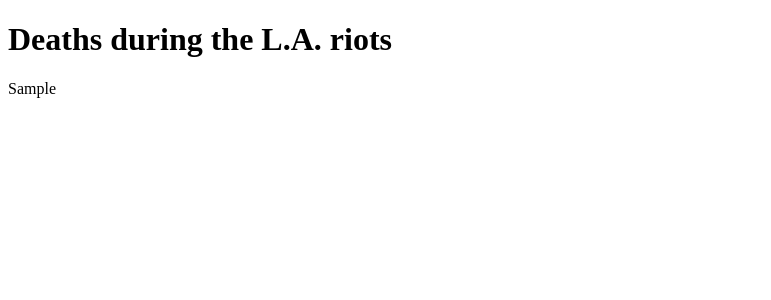
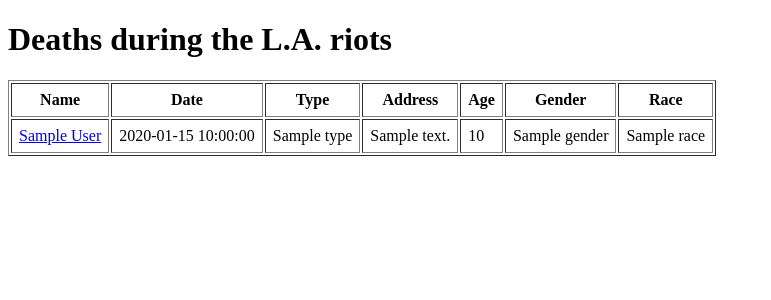
Before and after one commit to kazu-tsukagoshi/flask-newsapp, a Flask app: template templates/index.html in a window 1280 px wide. Shown: the top 300 px of the page, without its empty margins (0-771 px from the left). Run offline with Flask 2, Linux system fonts and the light colour scheme; the template is opened without the code that fills it: most values are stand-ins (such as "Sample title", 1, 10 or a date in 2020).

Commit message:
third commit

```diff
--- a/app.py
+++ b/app.py
@@ -16,5 +16,15 @@ def index():
     object_list = get_csv()
     return render_template(template, object_list=object_list)
 
+@app.route('/<row_id>/')
+def detail(row_id):
+    template = 'detail.html'
+    object_list = get_csv()
+    for row in object_list:
+        if row['id'] == row_id:
+            return render_template(template, object=row)
+    abort(404)
+
+
 if __name__ == '__main__':
     app.run(debug=True, use_reloader=True)
--- a/templates/index.html
+++ b/templates/index.html
@@ -3,6 +3,27 @@
     <head></head>
     <body>
         <h1>Deaths during the L.A. riots</h1>
-        {{ object_list }}
+        <table border=1 cellpadding=7>
+            <tr>
+                <th>Name</th>
+                <th>Date</th>
+                <th>Type</th>
+                <th>Address</th>
+                <th>Age</th>
+                <th>Gender</th>
+                <th>Race</th>
+            </tr>
+            {% for obj in object_list %}
+            <tr>
+                <td><a href="{{ obj_id }}">{{ obj.full_name }}</a></td>
+                <td>{{ obj.date }}</td>
+                <td>{{ obj.type }}</td>
+                <td>{{ obj.address }}</td>
+                <td>{{ obj.age }}</td>
+                <td>{{ obj.gender }}</td>
+                <td>{{ obj.race }}</td>
+            </tr>
+            {% endfor %}
+        </table>
     </body>
 </html>
```
Also changed, not shown: templates/detail.html (added, +11 -0 lines).
